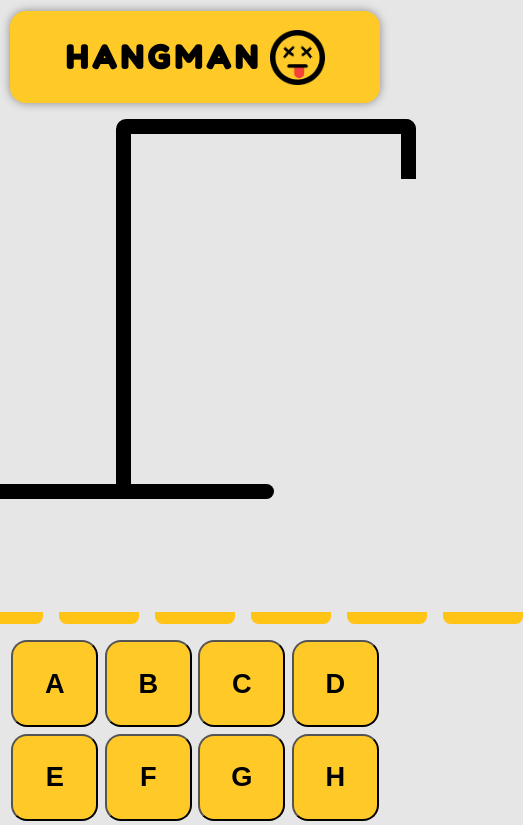
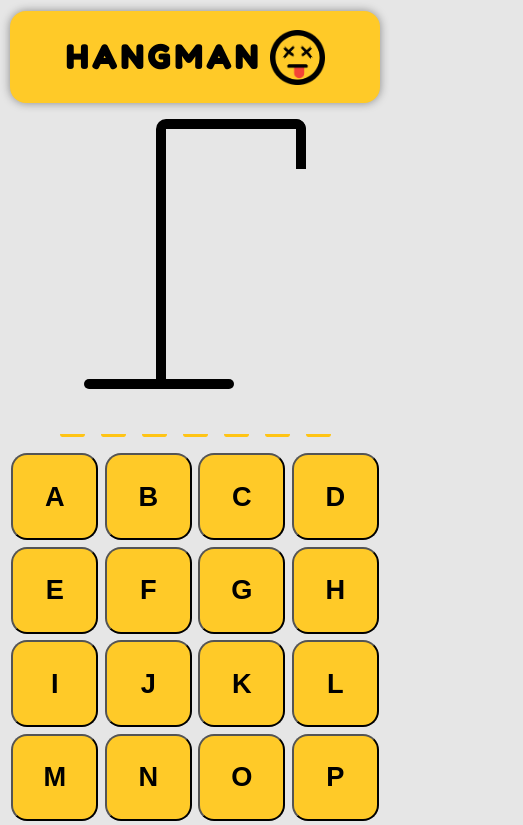
Before and after one commit to jeandre-visser/hangman, a React (Vite) app: page / in a window 390 px wide. Shown: the top 825 px of the page, 523 px wide, since content can reach past the window. Built offline with nearby package versions, Linux system fonts and the light colour scheme.

Commit message:
Media queries

```diff
--- a/src/components/Sketch/Sketch.scss
+++ b/src/components/Sketch/Sketch.scss
@@ -7,6 +7,18 @@
   position: absolute;
   right: -30px;
   top: 58px;
+
+  @media screen and (max-width: 750px) {
+    width: 60px;
+    top: 45px;
+    right: -24px;
+  }
+  @media screen and (max-width: 500px) {
+    width: 50px;
+    top: 45px;
+    right: -20px;
+  }
+
 }
 
 .app__torso {
@@ -18,6 +30,18 @@
   right: 0px;
   border-bottom-right-radius: 10px;
   border-bottom-left-radius: 10px;
+
+  @media screen and (max-width: 750px) {
+    width: 12px;
+    height: 90px;
+    top: 100px;
+  }
+  @media screen and (max-width: 500px) {
+    width: 8px;
+    height: 75px;
+    top: 90px;
+    right: 1px;
+  }
 }
 
 .app__right-arm {
@@ -25,6 +49,17 @@
   position: absolute;
   top: 100px;
   right: -95px;
+
+  @media screen and (max-width: 750px) {
+    width: 80px;
+    top: 80px;
+    right: -75px;
+  }
+  @media screen and (max-width: 500px) {
+    width: 60px;
+    top: 75px;
+    right: -55px;
+  }
 }
 
 .app__left-arm {
@@ -32,6 +67,16 @@
   position: absolute;
   top: 100px;
   right: 10px;
+
+  @media screen and (max-width: 750px) {
+    width: 80px;
+    top: 80px;
+    right: 7px;
+  }
+  @media screen and (max-width: 500px) {
+    width: 60px;
+    top: 75px;
+  }
 }
 
 .app__left-leg {
@@ -39,6 +84,17 @@
   position: absolute;
   top: 240px;
   right: -37.5px;
+
+  @media screen and (max-width: 750px) {
+    width: 90px;
+    top: 182px;
+    right: -25px;
+  }
+  @media screen and (max-width: 500px) {
+    width: 75px;
+    top: 160px;
+    right: -21px;
+  }
 }
 
 .app__right-leg {
@@ -46,6 +102,17 @@
   position: absolute;
   top: 240px;
   right: -77.5px;
+
+  @media screen and (max-width: 750px) {
+    width: 90px;
+    top: 182px;
+    right: -53px;
+  }
+  @media screen and (max-width: 500px) {
+    width: 75px;
+    top: 160px;
+    right: -44px;
+  }
 }
 
 .app__drop-bar {
@@ -57,6 +124,14 @@
   right: 0;
   position: absolute;
   border-top-right-radius: 10px;
+
+  @media screen and (max-width: 750px) {
+    height: 50px;
+    width: 12px;
+  }
+  @media screen and (max-width: 500px) {
+    width: 10px;
+  }
 }
 
 .app__top-bar {
@@ -66,6 +141,19 @@
   margin-left: 142.5px;
   border-top-left-radius: 10px;
   border-top-right-radius: 10px;
+
+  @media screen and (max-width: 750px) {
+    height: 12px;
+    width: 200px;
+    margin-left: 100px;
+  }
+  @media screen and (max-width: 500px) {
+    height: 10px;
+    width: 150px;
+    margin-left: 72.5px;
+  }
+
+
 }
 
 .app__middle-bar {
@@ -73,6 +161,18 @@
   width: 15px;
   background: #000;
   margin-left: 142.5px;
+
+  @media screen and (max-width: 750px) {
+    height: 300px;
+    width: 12px;
+    margin-left: 100px;
+  }
+
+  @media screen and (max-width: 500px) {
+    height: 250px;
+    width: 10px;
+    margin-left: 72.5px;
+  }
 }
 
 .app__bottom-bar {
@@ -80,4 +180,14 @@
   width: 300px;
   background: #000;
   border-radius: 10px;
+
+  @media screen and (max-width: 750px) {
+    height: 12px;
+    width: 200px;
+  }
+
+  @media screen and (max-width: 500px) {
+    height: 10px;
+    width: 150px;
+  }
 }
--- a/src/components/Word/Word.scss
+++ b/src/components/Word/Word.scss
@@ -5,11 +5,28 @@
   text-transform: uppercase;
   color: #000;
 
+  @media screen and (max-width: 1050px) {
+    font-size: 3rem;
+  }
+  @media screen and (max-width: 450px) {
+    font-size: 1.5rem;
+  }
+
 }
 
 .app__letters {
   border-bottom: .15em solid #ffc415;
   min-width: 80px;
   text-align: center;
-  border-radius: 7.5px;
+  border-radius: 10%;
+
+  @media screen and (max-width: 1050px) {
+    min-width: 70px;
+  }
+  @media screen and (max-width: 750px) {
+    min-width: 50px;
+  }
+  @media screen and (max-width: 500px) {
+    min-width: 25px;
+  }
 }
```
